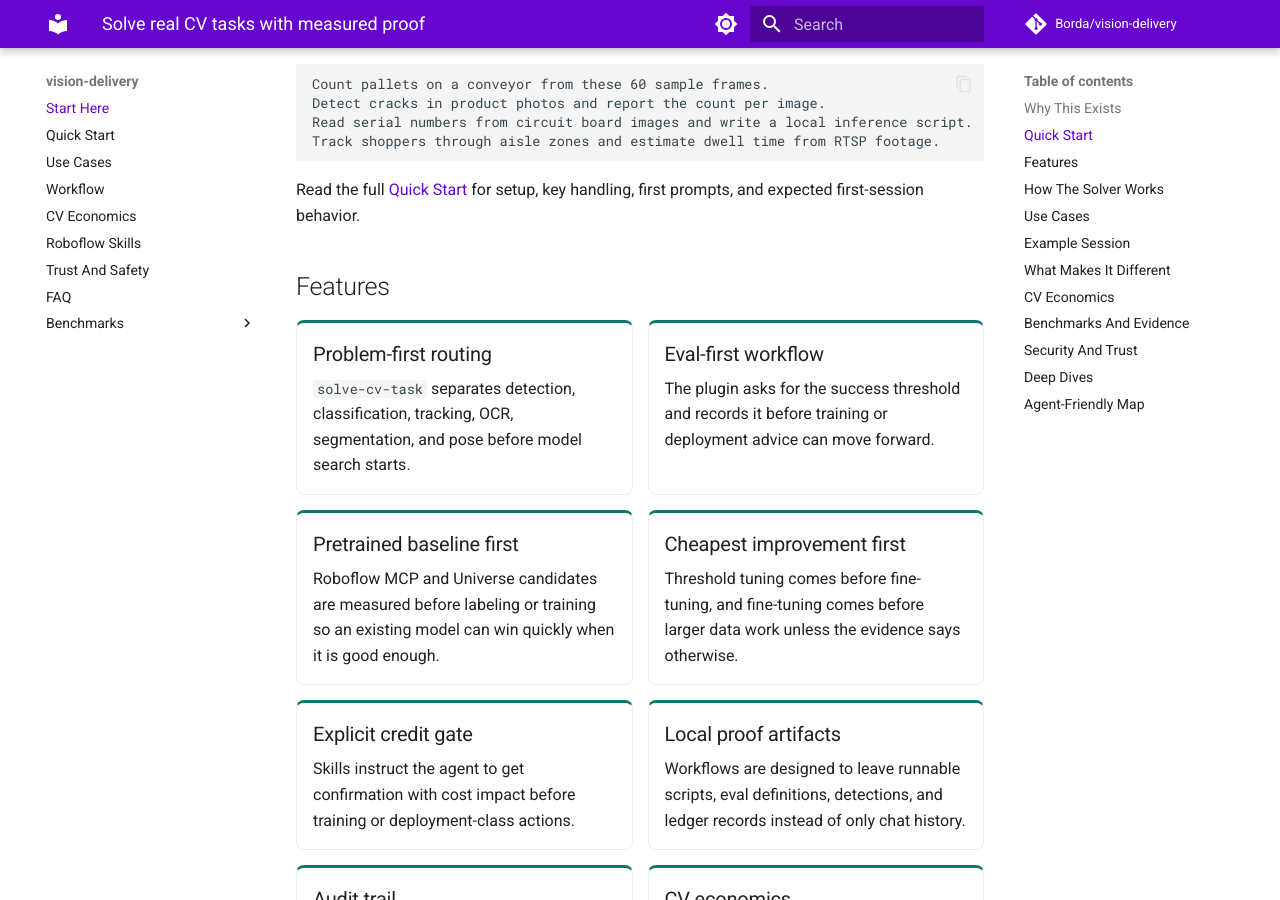
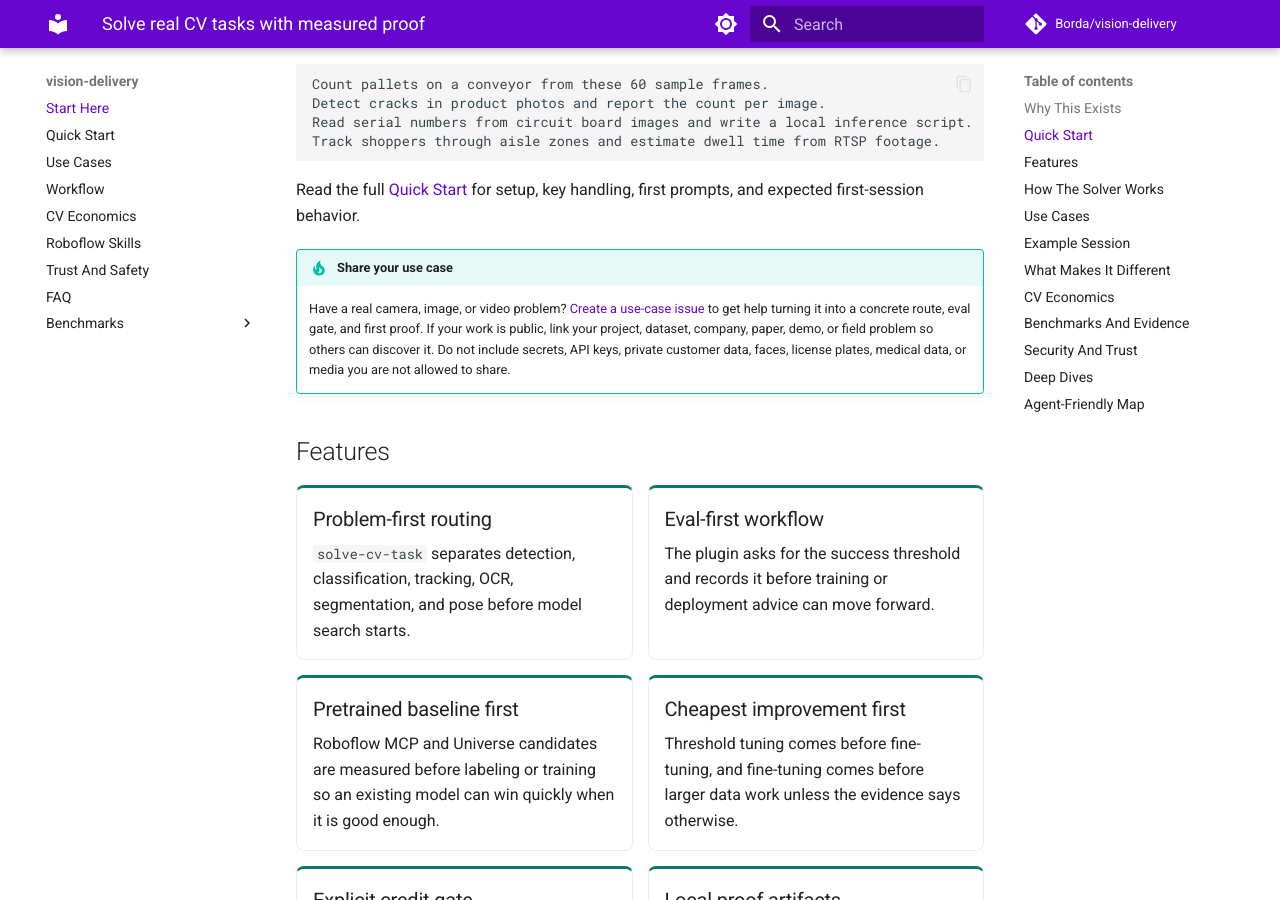
Before and after one commit to Borda/vision-delivery, an MkDocs documentation site: the page built from docs/index.md, in a window 1280 px wide and 900 px high, scrolled down 1679 px. Built offline with MkDocs 1.6.1 and Material for MkDocs 9.7.7, drawn with Linux system fonts in a browser that asks for light colours; comment, search, counter and statistics services are not loaded.

Commit message:
docs: invite shared CV use cases
Add a GitHub issue form for real computer-vision use cases with a default use-case label. Surface the CTA in the README and docs as a user-facing way to get help shaping a route, eval gate, and first proof while linking public work when appropriate.

Co-authored-by: Codex <codex@openai.com>

````diff
--- a/docs/index.md
+++ b/docs/index.md
@@ -15,6 +15,7 @@ title: Solve real CV tasks with measured proof
     <a class="vd-button" href="#quick-start">Quick start</a>
     <a class="vd-button" href="#features">See features</a>
     <a class="vd-button" href="benchmarks/">Benchmark evidence</a>
+    <a class="vd-button vd-button-primary" href="https://github.com/Borda/vision-delivery/issues/new?template=use-case.yml">Share your use case</a>
   </p>
 </section>
 
@@ -75,6 +76,10 @@ Track shoppers through aisle zones and estimate dwell time from RTSP footage.
 ```
 
 Read the full [Quick Start](quickstart.md) for setup, key handling, first prompts, and expected first-session behavior.
+
+!!! tip "Share your use case"
+
+    Have a real camera, image, or video problem? [Create a use-case issue](https://github.com/Borda/vision-delivery/issues/new?template=use-case.yml) to get help turning it into a concrete route, eval gate, and first proof. If your work is public, link your project, dataset, company, paper, demo, or field problem so others can discover it. Do not include secrets, API keys, private customer data, faces, license plates, medical data, or media you are not allowed to share.
 
 ## Features
 
````
Also changed, not shown: README.md (+6 -0 lines), 2 other files.
